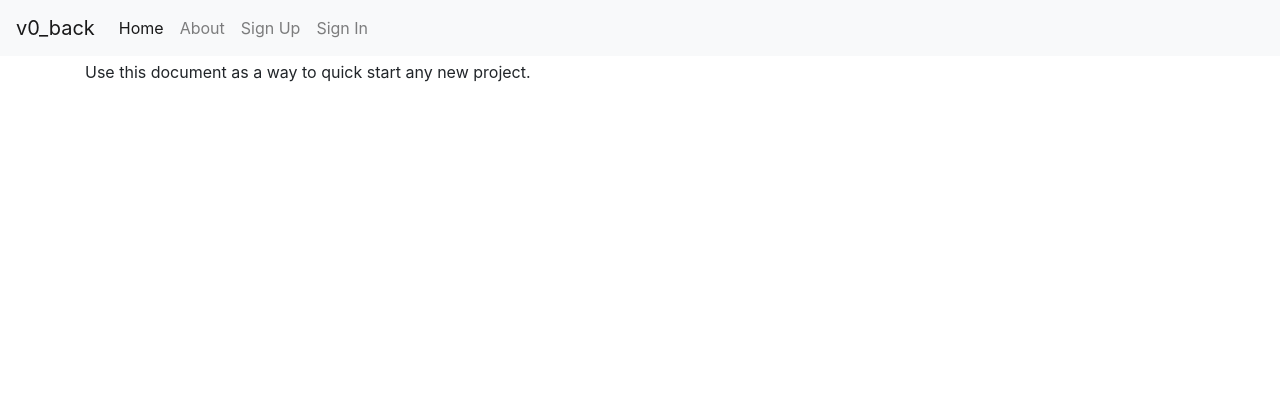
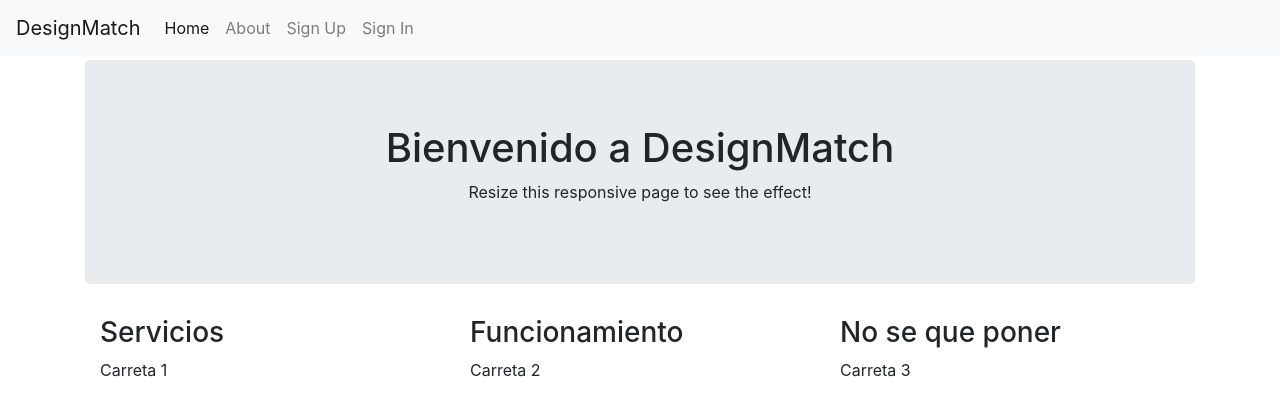
Before and after one commit to japarra27/project1-wo-docker, a Django app: page / in a window 1280 px wide. Shown: the top 416 px of the page. Run offline with Django 3.2, Linux system fonts and the light colour scheme; some libraries are stand-ins or nearby versions.

Commit message:
Avances_1

```diff
--- a/config/urls.py
+++ b/config/urls.py
@@ -5,6 +5,7 @@ from django.urls import include, path
 from django.views import defaults as default_views
 from django.views.generic import TemplateView
 from rest_framework.authtoken.views import obtain_auth_token
+from v0_back.users.views import *
 
 urlpatterns = [
     path("", TemplateView.as_view(template_name="pages/home.html"), name="home"),
@@ -17,6 +18,7 @@ urlpatterns = [
     path("users/", include("v0_back.users.urls", namespace="users")),
     path("accounts/", include("allauth.urls")),
     # Your stuff: custom urls includes go here
+    path('api/nombre_empresa/create/', Create_Project, name = 'crear_proyecto'),
 ] + static(settings.MEDIA_URL, document_root=settings.MEDIA_ROOT)
 
 # API URLS
--- a/v0_back/templates/base.html
+++ b/v0_back/templates/base.html
@@ -3,17 +3,17 @@
   <head>
     <meta charset="utf-8">
     <meta http-equiv="x-ua-compatible" content="ie=edge">
-    <title>{% block title %}v0_back{% endblock title %}</title>
+    <title>{% block title %}DesignMatch{% endblock title %}</title>
     <meta name="viewport" content="width=device-width, initial-scale=1.0">
-    <meta name="description" content="Behold My Awesome Project!">
-    <meta name="author" content="jaime">
+    <meta name="description" content="DesignMatch">
+    <meta name="author" content="Grupo 5">
 
     <!-- HTML5 shim, for IE6-8 support of HTML5 elements -->
     <!--[if lt IE 9]>
       <script src="https://cdnjs.cloudflare.com/ajax/libs/html5shiv/3.7.3/html5shiv.min.js"></script>
     <![endif]-->
 
-    <link rel="icon" href="{% static 'images/favicons/favicon.ico' %}">
+    <link rel="icon" href="{% static 'images/favicons/idea.ico' %}">
 
     {% block css %}
 
@@ -39,7 +39,7 @@
         <button class="navbar-toggler navbar-toggler-right" type="button" data-toggle="collapse" data-target="#navbarSupportedContent" aria-controls="navbarSupportedContent" aria-expanded="false" aria-label="Toggle navigation">
           <span class="navbar-toggler-icon"></span>
         </button>
-        <a class="navbar-brand" href="{% url 'home' %}">v0_back</a>
+        <a class="navbar-brand" href="{% url 'home' %}">DesignMatch</a>
 
         <div class="collapse navbar-collapse" id="navbarSupportedContent">
           <ul class="navbar-nav mr-auto">
@@ -83,7 +83,7 @@
       {% endif %}
 
       {% block content %}
-        <p>Use this document as a way to quick start any new project.</p>
+        <p> Bienvenido a DesignMatch. (METER AQUÍ LA CARRETA) No es así, se debe revisar</p>
       {% endblock content %}
 
     </div> <!-- /container -->
--- a/v0_back/templates/pages/about.html
+++ b/v0_back/templates/pages/about.html
@@ -1 +1,7 @@
 {% extends "base.html" %}
+
+{% block content %}
+
+<header> Somos el equipo 5 </header>
+
+{% endblock content %}
--- a/v0_back/templates/pages/home.html
+++ b/v0_back/templates/pages/home.html
@@ -1 +1,29 @@
 {% extends "base.html" %}
+
+<title>{% block title %}Inicio{% endblock title %}</title>
+
+{% block content %}
+
+<div class="jumbotron text-center">
+    <h1>Bienvenido a DesignMatch</h1>
+    <p>Resize this responsive page to see the effect!</p>
+  </div>
+
+  <div class="container">
+    <div class="row">
+      <div class="col-sm-4">
+        <h3>Servicios</h3>
+        <p>Carreta 1</p>
+      </div>
+      <div class="col-sm-4">
+        <h3>Funcionamiento</h3>
+        <p>Carreta 2</p>
+      </div>
+      <div class="col-sm-4">
+        <h3>No se que poner</h3>
+        <p>Carreta 3</p>
+      </div>
+    </div>
+  </div>
+
+  {% endblock content %}
--- a/v0_back/users/urls.py
+++ b/v0_back/users/urls.py
@@ -4,6 +4,7 @@ from v0_back.users.views import (
     user_detail_view,
     user_redirect_view,
     user_update_view,
+    Create_Project,
 )
 
 app_name = "users"
@@ -11,4 +12,5 @@ urlpatterns = [
     path("~redirect/", view=user_redirect_view, name="redirect"),
     path("~update/", view=user_update_view, name="update"),
     path("<str:username>/", view=user_detail_view, name="detail"),
+    path('api/nombre_empresa/create/', Create_Project, name = 'crear_proyecto'),
 ]
```
Also changed, not shown: v0_back/templates/NewProject.html (added, +15 -0 lines), v0_back/templates/Project1.html (added, +8 -0 lines), v0_back/users/forms.py (+7 -0 lines), v0_back/users/models.py (+29 -0 lines), v0_back/users/views.py (+60 -0 lines), v0_back/static/images/favicons/favicon.ico (deleted), v0_back/static/images/favicons/idea.ico (added).
